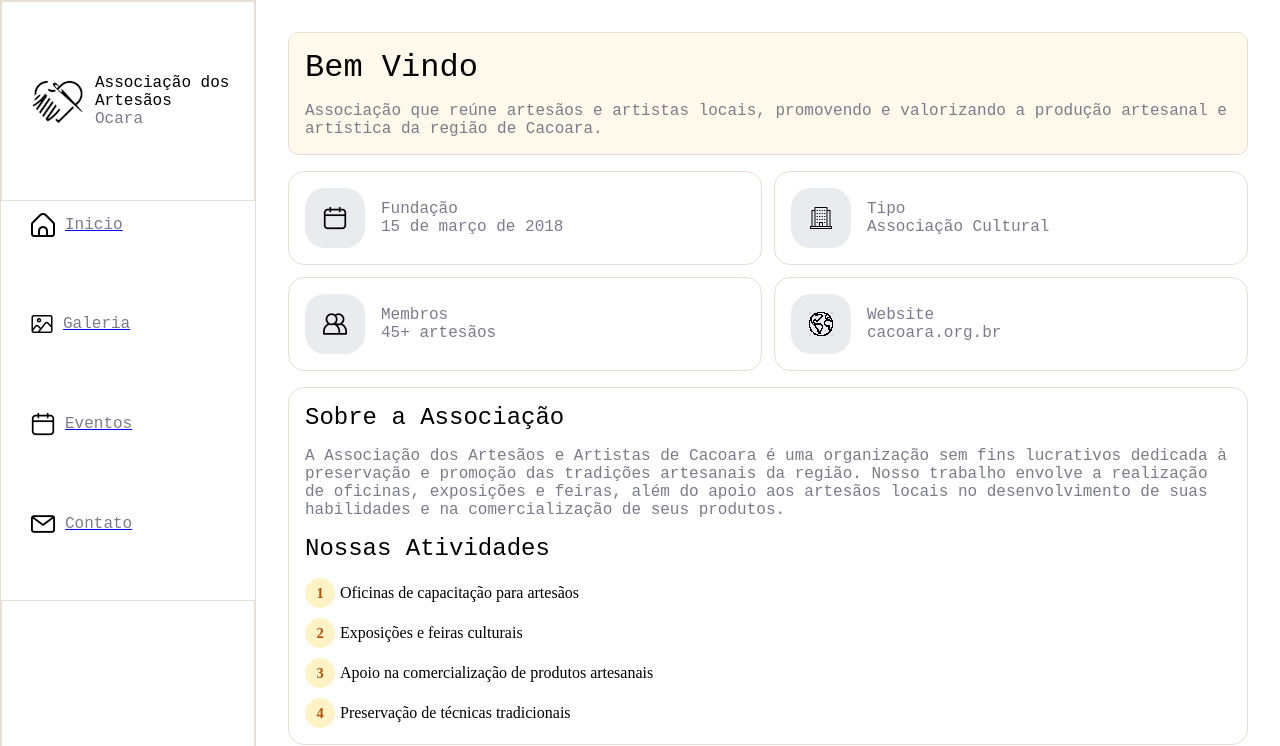
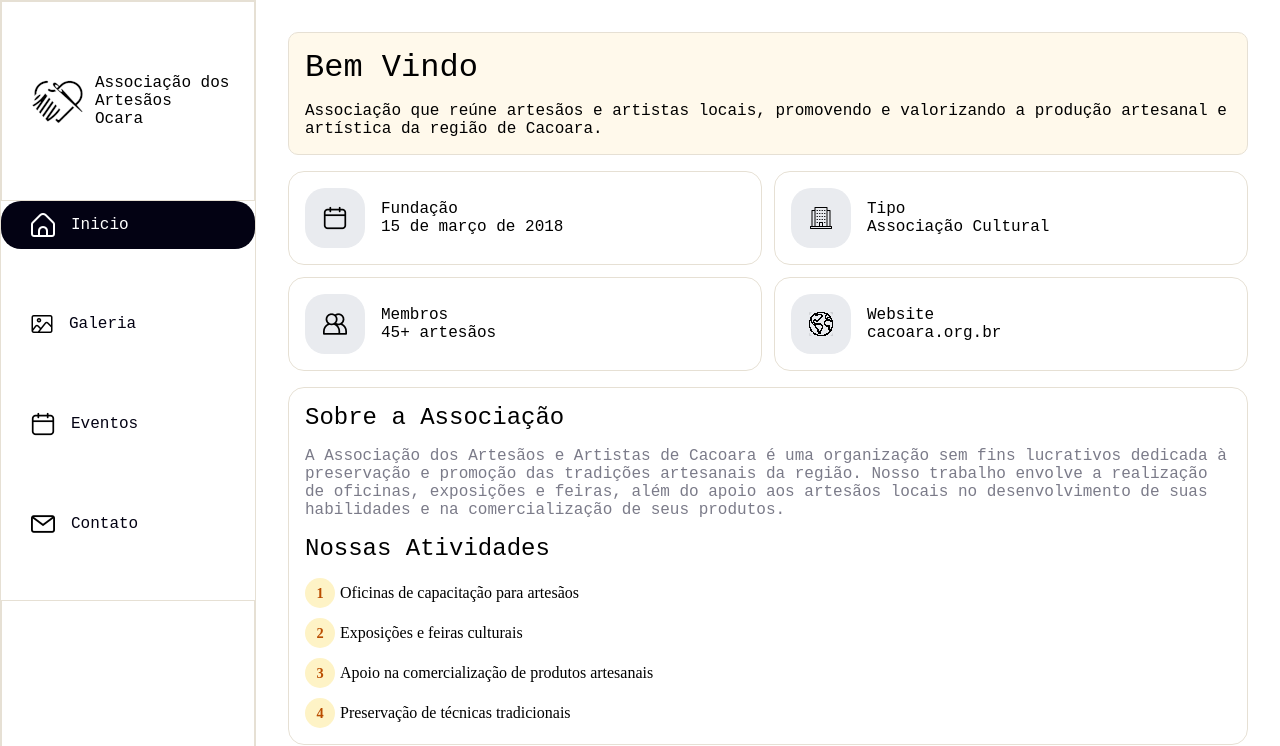
Before and after one commit to talle5/artetoca_web, a plain HTML site: page inicio.html in a window 1280 px wide. Shown: the top 746 px of the page. Drawn offline with Linux system fonts and the light colour scheme; a web font is replaced by a local one.

Commit message:
seleção nas cetegorias do navbar

```diff
--- a/inicio.html
+++ b/inicio.html
@@ -21,7 +21,7 @@
             </div>
         </div>
         <div class="grid_row">
-            <a href="inicio.html" class="category">
+            <a href="inicio.html" class="category selected">
                 <img src="assets/icons/casa.png" alt="" class="icon">
                 <p>Inicio</p>
             </a>
--- a/main.css
+++ b/main.css
@@ -29,7 +29,6 @@ p {
     font-optical-sizing: auto;
     font-weight: 300;
     font-style: normal;
-    color: #7b7b8b;
 }
 
 .flex {
@@ -83,6 +82,10 @@ p {
 .selected {
     background: #030213;
 
+    p {
+        color: white !important;
+    }
+
     img {
         filter: invert(100);
     }
@@ -120,11 +123,6 @@ p {
     overflow-y: scroll;
 }
 
-iframe {
-    width: 100%;
-}
-
-
 .hover:hover {
     scale: 1.1;
     cursor: pointer;
@@ -136,11 +134,14 @@ iframe {
     width: 100%;
     height: 48px;
     padding: 0 30px 0 30px;
-
+    text-decoration: none;
     display: flex;
     align-items: center;
-    justify-content: start;
-    gap: 10px;
+    gap: 16px;
+
+    p {
+        color: #030213;
+    }
 }
 
 .welcome {
```
Also changed, not shown: galeria.html (+1 -1 lines).
